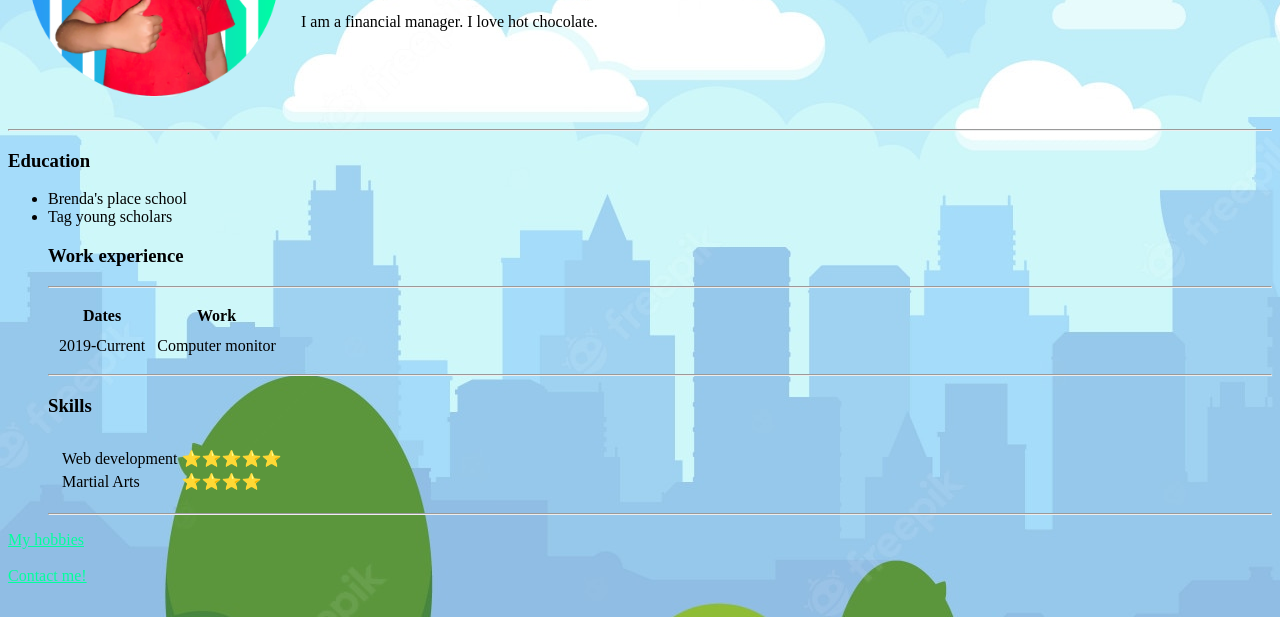
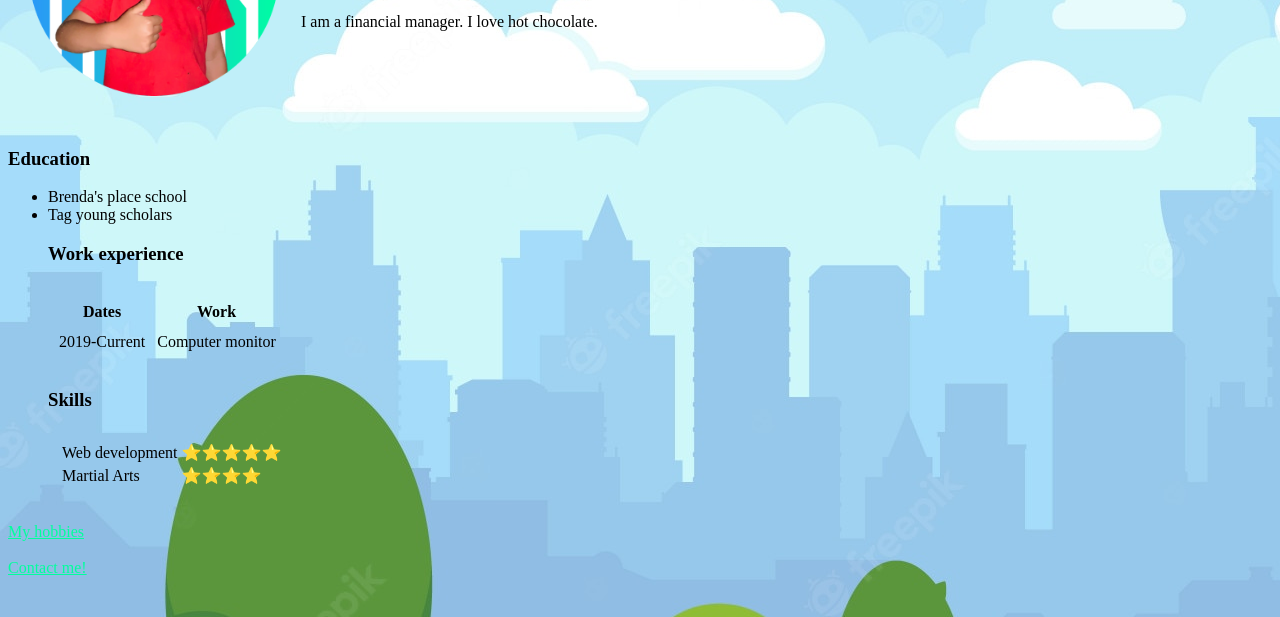
Before and after one commit to ItsCartoony/cv, a plain HTML site: page index.html in a window 1280 px wide. Shown: the part 183-800 px from the top of the page. Drawn offline with Linux system fonts and the light colour scheme.

Commit message:
Update index.html

```diff
--- a/index.html
+++ b/index.html
@@ -8,7 +8,7 @@
     <meta name="viewport" content="width=device-width, initial-scale=1.0" />
     <title>Zakaria's Personal Site</title>
     <style>
-        {
+        hr {
             border-style: none;
         }
     </style>
```
